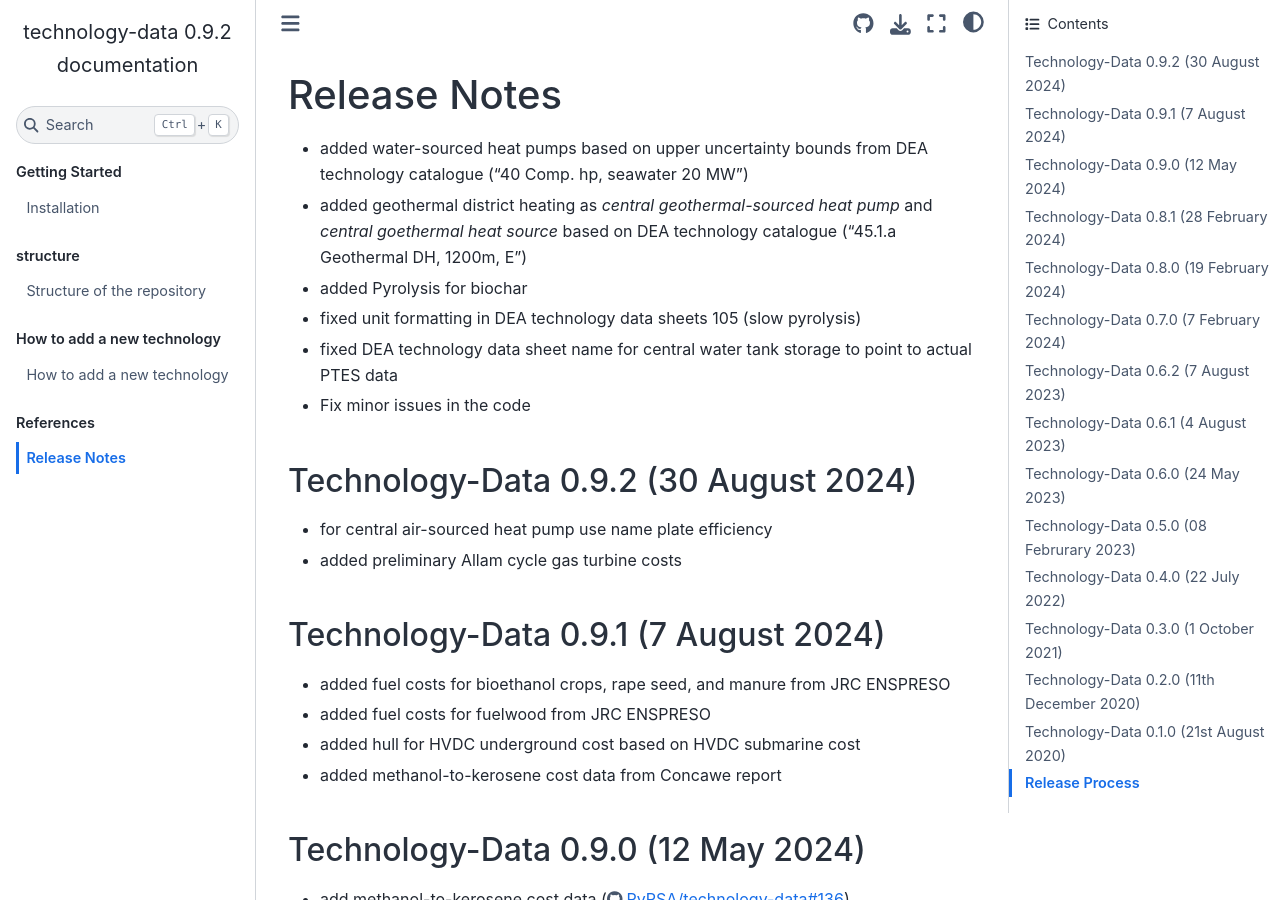
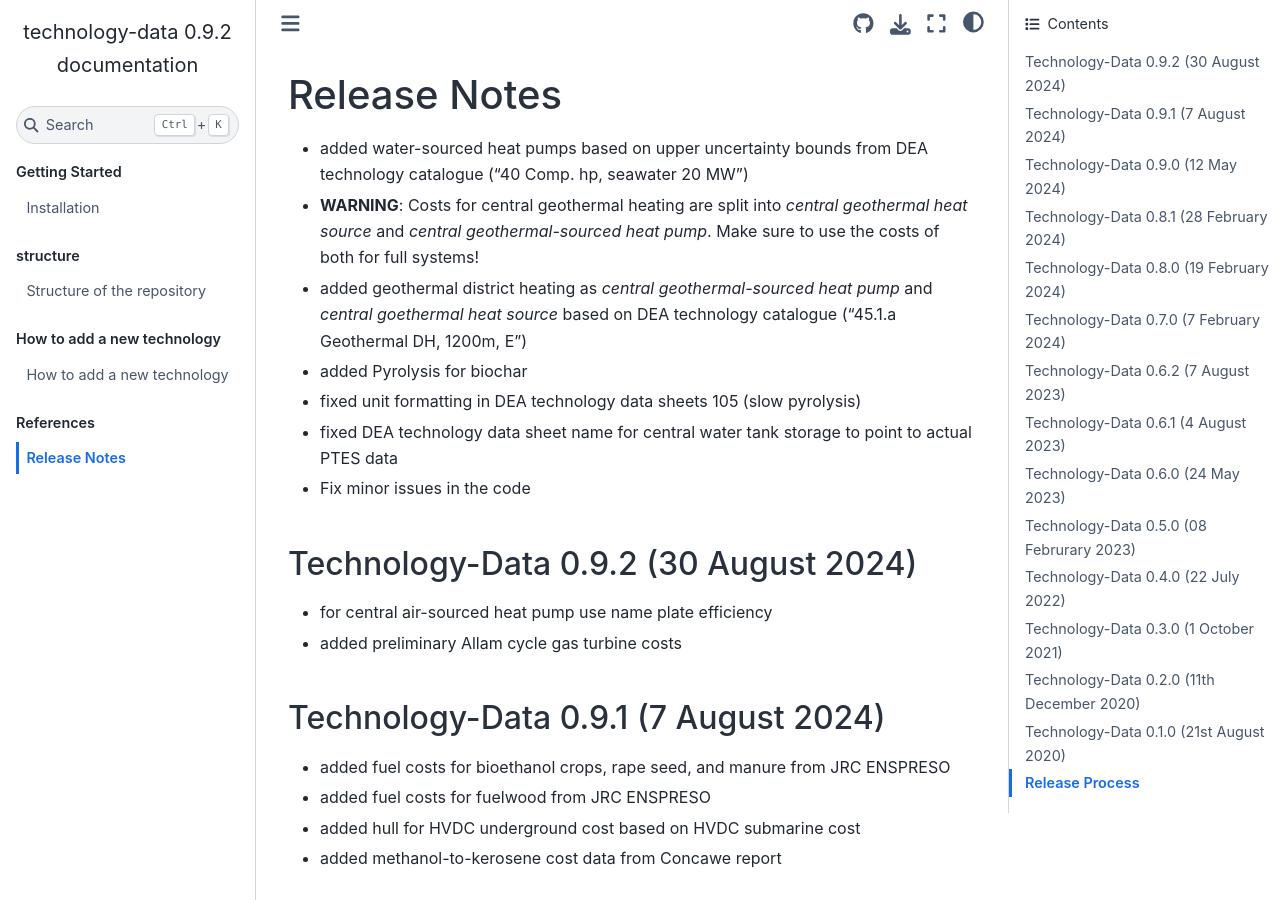
Before and after one commit to PyPSA/technology-data, a Sphinx documentation site: the page built from docs/release_notes.rst, in a window 1280 px wide and 900 px high. Built offline with Sphinx 7.4.7 and the Sphinx Book theme 1.1.4, drawn with Linux system fonts in a browser that asks for light colours.

Commit message:
docs: warn about splitting geothermal central heating into two technologies in release notes

```diff
--- a/docs/release_notes.rst
+++ b/docs/release_notes.rst
@@ -6,6 +6,8 @@ Release Notes
 .. ================
 
 * added water-sourced heat pumps based on upper uncertainty bounds from DEA technology catalogue ("40 Comp. hp, seawater 20 MW")
+
+* **WARNING**: Costs for central geothermal heating are split into `central geothermal heat source` and `central geothermal-sourced heat pump`. Make sure to use the costs of both for full systems!
 
 * added geothermal district heating as `central geothermal-sourced heat pump` and `central goethermal heat source` based on DEA technology catalogue ("45.1.a Geothermal DH, 1200m, E")
 
```
